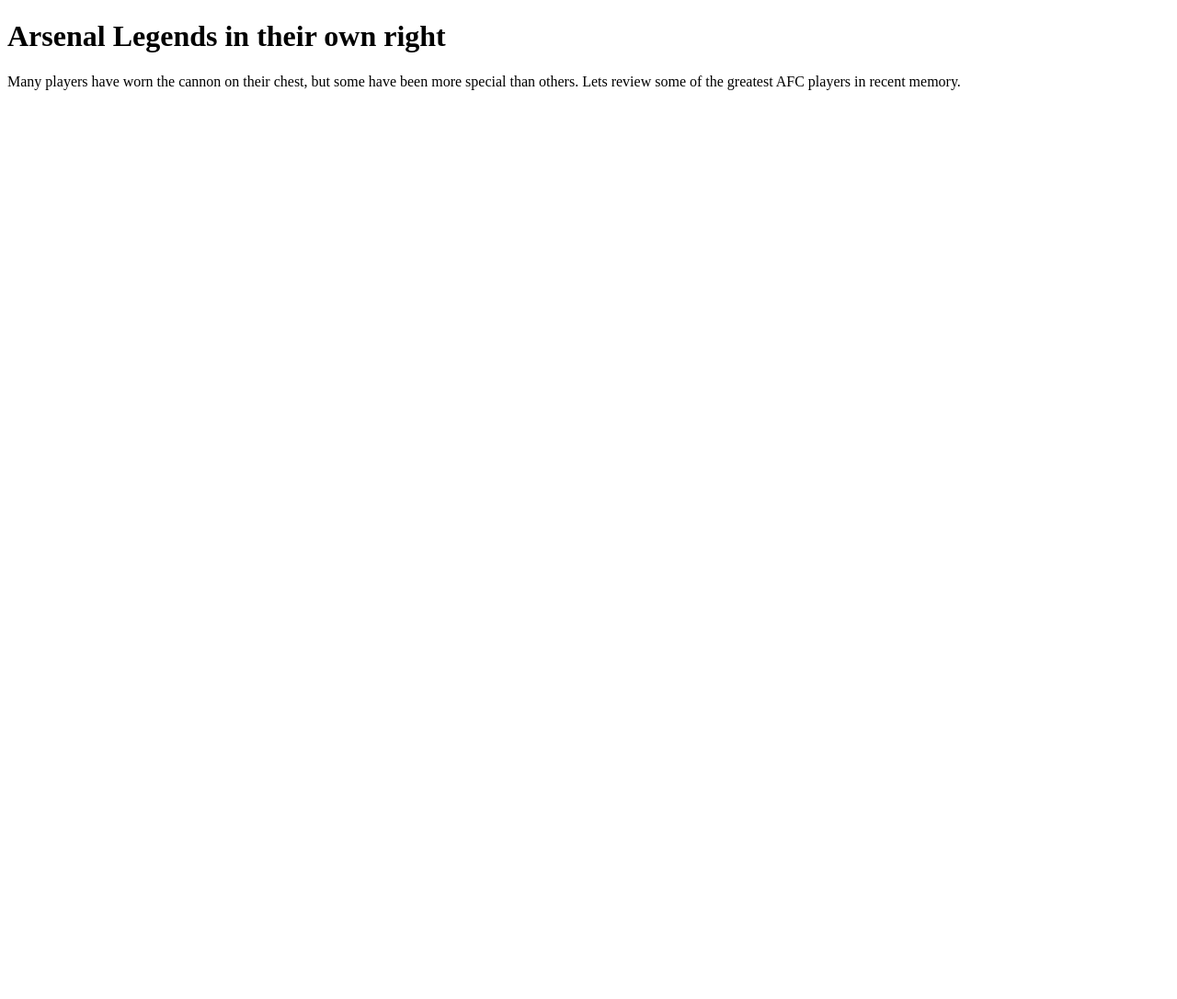
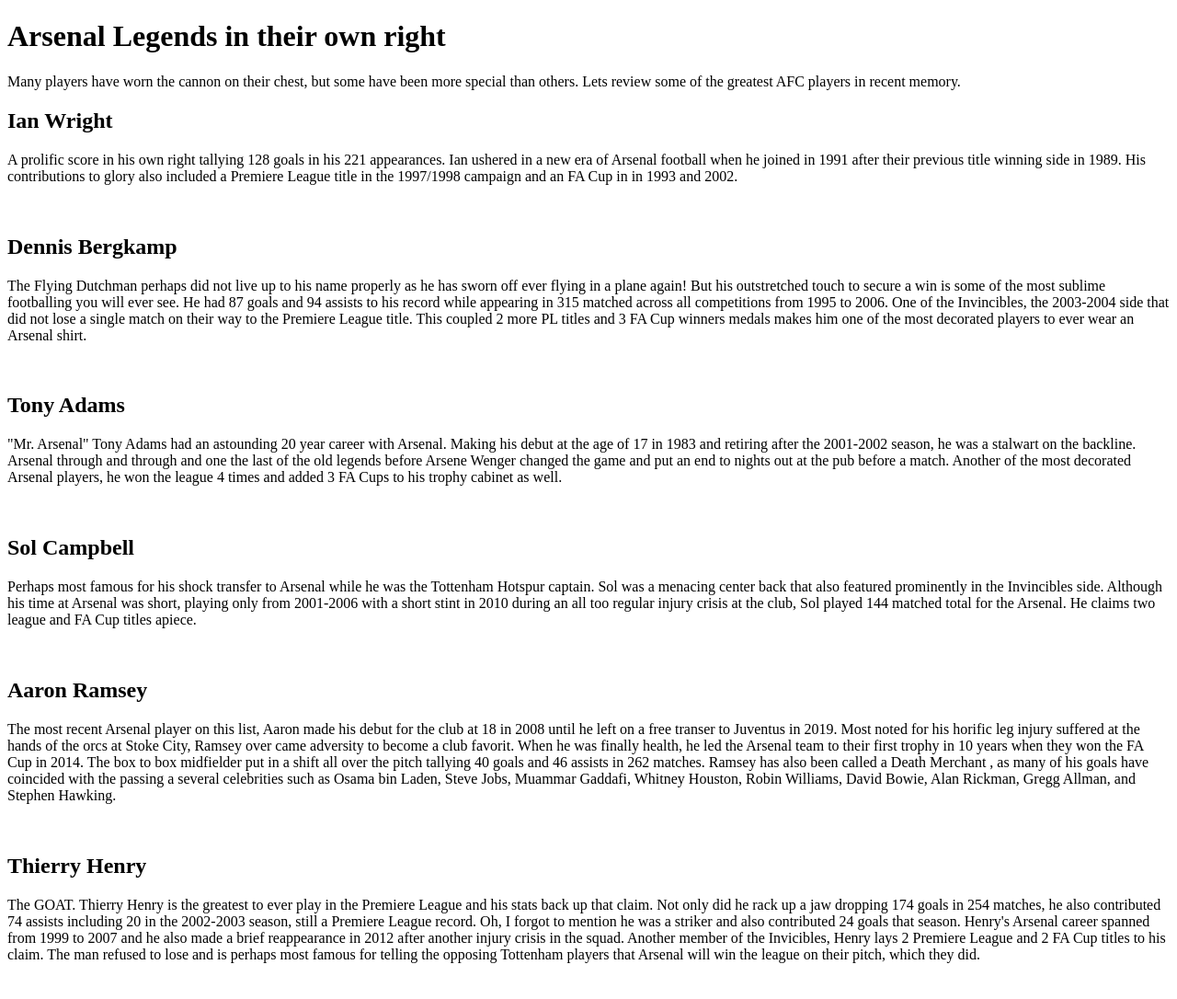
Before and after one commit to colinpark89/html-me-something, a plain HTML site: page index.html in a window 1280 px wide. Shown: the whole page at 92% size. Before the commit the page ends 800 px from the top, so only its background shows below. Drawn offline with Linux system fonts and the light colour scheme.

Commit message:
HTML almost complete

```diff
--- a/index.html
+++ b/index.html
@@ -14,5 +14,95 @@
             Many players have worn the cannon on their chest, but some have been more special than others.  Lets review some of the greatest AFC players in recent memory.
        </p>
     </header>
+    <main>
+        <article>
+        <section>
+            <h2>
+                <b>Ian Wright</b>
+            </h2>
+            <p>
+                A prolific score in his own right tallying 128 goals in his 221 appearances.  Ian ushered in a new era of Arsenal football when he joined in 1991
+                after their previous title winning side in 1989.  His contributions to glory also included a Premiere League title in the 1997/1998 campaign and an FA Cup in in 1993 and 2002.
+            </p>
+            <figure>
+                <img src>
+            </figure>
+        </section>
+        <section>
+            <h2>
+                <b>Dennis Bergkamp</b>
+            </h2>
+            <p>
+                The Flying Dutchman perhaps did not live up to his name properly as he has sworn off ever flying in a plane again!  But his outstretched touch to secure a win is some of the
+                most sublime footballing you will ever see.  He had 87 goals and 94 assists to his record while appearing in 315 matched across all competitions from 1995 to 2006.  One of the
+                Invincibles, the 2003-2004 side that did not lose a single match on their way to the Premiere League title.  This coupled 2 more PL titles and 3 FA Cup winners medals makes him
+                one of the most decorated players to ever wear an Arsenal shirt.
+            </p>
+            <figure>
+                <img src>
+            </figure>
+        </section>
+
+        <section>
+            <h2>
+                <b>Tony Adams</b>
+            </h2>
+            <p>
+               "Mr. Arsenal" Tony Adams had an astounding 20 year career with Arsenal.  Making his debut at the age of 17 in 1983 and retiring after the 2001-2002 season, he was a stalwart
+               on the backline.  Arsenal through and through and one the last of the old legends before Arsene Wenger changed the game and put an end to nights out at the pub before a match.
+               Another of the most decorated Arsenal players, he won the league 4 times and added 3 FA Cups to his trophy cabinet as well.
+            </p>
+            <figure>
+                <img src>
+            </figure>
+        </section>
+
+        <section>
+            <h2>
+                <b>Sol Campbell</b>
+            </h2>
+            <p>
+                Perhaps most famous for his shock transfer to Arsenal while he was the Tottenham Hotspur captain.  Sol was a menacing center back that also featured prominently in the Invincibles side.
+                Although his time at Arsenal was short, playing only from 2001-2006 with a short stint in 2010 during an all too regular injury crisis at the club, Sol played 144 matched total
+                for the Arsenal.  He claims two league and FA Cup titles apiece.
+            </p>
+            <figure>
+                <img src>
+            </figure>
+        </section>
+
+        <section>
+            <h2>
+                <b>Aaron Ramsey</b>
+            </h2>
+            <p>
+               The most recent Arsenal player on this list, Aaron made his debut for the club at 18 in 2008 until he left on a free transer to Juventus in 2019.  Most noted for his horific leg
+               injury suffered at the hands of the orcs at Stoke City, Ramsey over came adversity to become a club favorit.  When he was finally health, he led the Arsenal team to their first
+               trophy in 10 years when they won the FA Cup in 2014.  The box to box midfielder put in a shift all over the pitch tallying 40 goals and 46 assists in 262 matches.  Ramsey has also
+               been called a Death Merchant , as many of his goals have coincided with the passing a several celebrities such as Osama bin Laden, Steve Jobs, Muammar Gaddafi, Whitney Houston,
+               Robin Williams, David Bowie, Alan Rickman, Gregg Allman, and Stephen Hawking.
+            </p>
+            <figure>
+                <img src>
+            </figure>
+        </section>
+
+        <section>
+            <h2>
+                <b>Thierry Henry</b>
+            </h2>
+            <p>
+              The GOAT.  Thierry Henry is the greatest to ever play in the Premiere League and his stats back up that claim.  Not only did he rack up a jaw dropping 174 goals in 254 matches,
+              he also contributed 74 assists including 20 in the 2002-2003 season, still a Premiere League record.  Oh, I forgot to mention he was a striker and also contributed 24 goals that
+              season.  Henry's Arsenal career spanned from 1999 to 2007 and he also made a brief reappearance in 2012 after another injury crisis in the squad.  Another member of the Invicibles,
+              Henry lays 2 Premiere League and 2 FA Cup titles to his claim.  The man refused to lose and is perhaps most famous for telling the opposing Tottenham players that Arsenal will
+              win the league on their pitch, which they did.
+            </p>
+            <figure>
+                <img src>
+            </figure>
+        </section>
+        </article>
+    </main>
    </body>
 </html>
```
Also changed, not shown: 1 other file.
